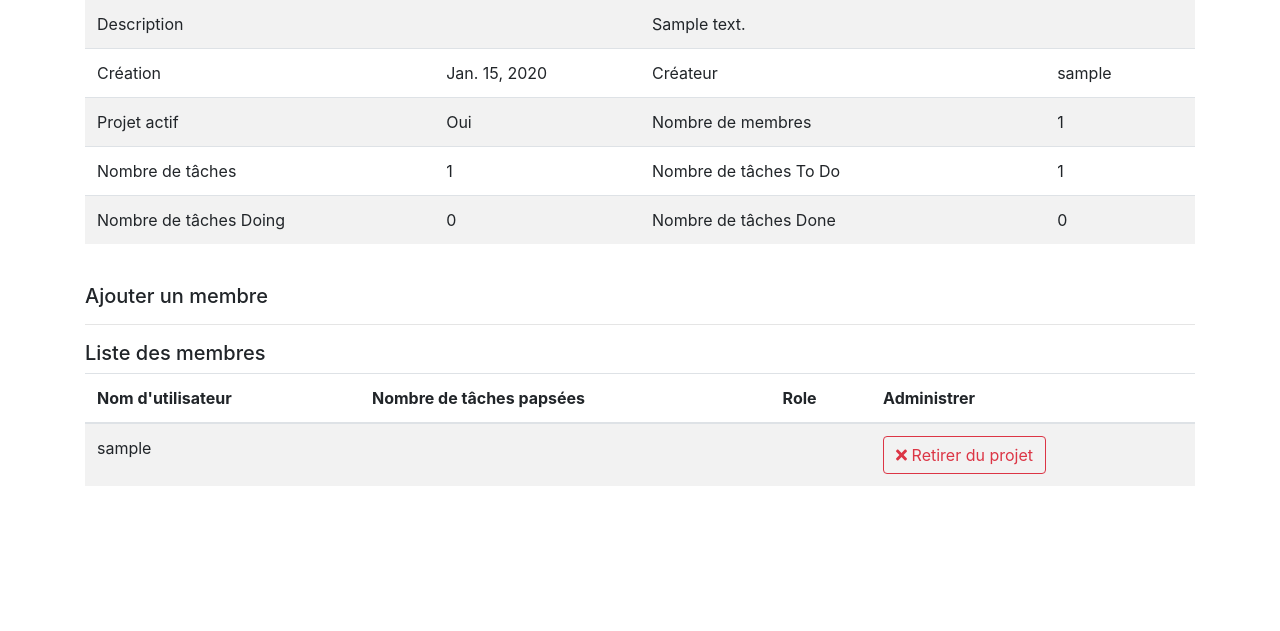
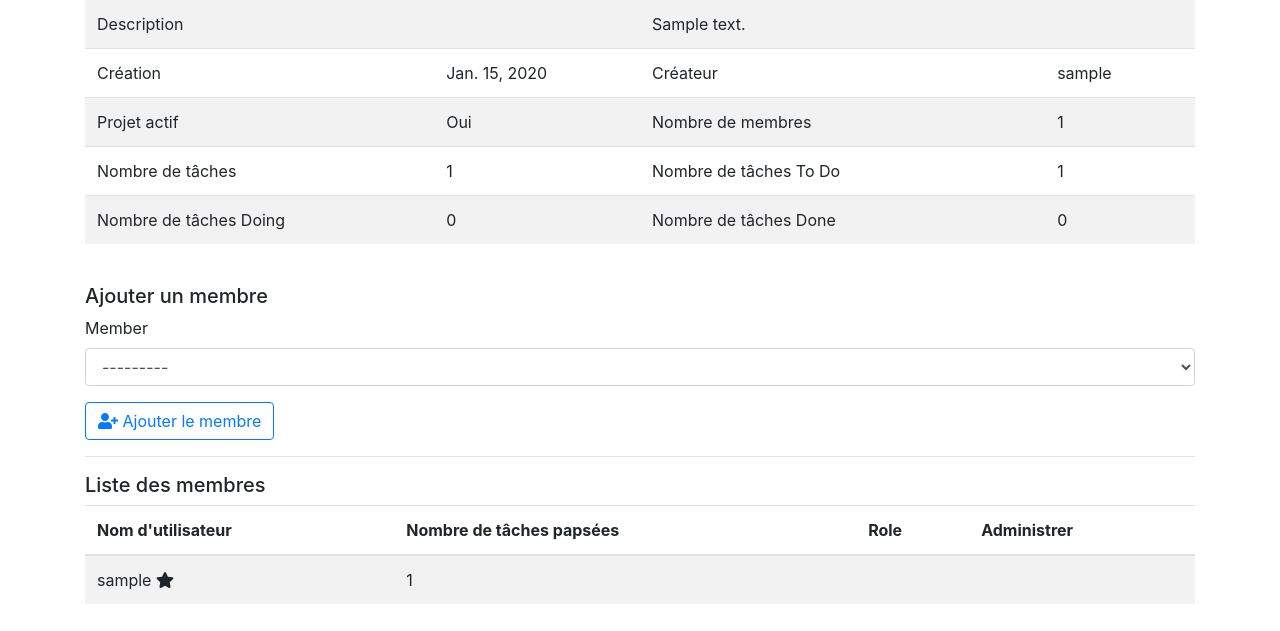
Before and after one commit to nanoy42/yogo, a Django app: page /projects/project/1 in a window 1280 px wide. Shown: the part 169-800 px from the top of the page. Run offline with Django 3.2, Linux system fonts and the light colour scheme; tables that the repository leaves empty hold one stand-in row (values such as "Sample post"); some libraries are stand-ins or nearby versions.

Commit message:
Gestion des utilisateurs d'un projet

```diff
--- a/projects/forms.py
+++ b/projects/forms.py
@@ -1,8 +1,9 @@
-from django.forms import ModelForm
+from django import forms
 from .models import Project
+from django.contrib.auth.models import User
 
 
-class ProjectForm(ModelForm):
+class ProjectForm(forms.ModelForm):
     class Meta:
         model = Project
         fields = ['title', 'description', 'active']
@@ -10,3 +11,11 @@ class ProjectForm(ModelForm):
             'title': 'Titre du projet',
             'active': 'Projet actif ?',
         }
+
+
+class addMemberForm(forms.Form):
+    def __init__(self, *args, **kwargs):
+        self.projectId = kwargs.pop('projectId')
+        super(addMemberForm, self).__init__(*args, **kwargs)
+        self.fields['member'].queryset = User.objects.exclude(pk__in=Project.objects.get(pk=self.projectId).users.all())
+    member = forms.ModelChoiceField(queryset=User.objects.all())
--- a/projects/templates/projects/project.html
+++ b/projects/templates/projects/project.html
@@ -1,4 +1,6 @@
 {% extends 'base.html' %}
+{% load project_extra %}
+{% load bootstrap4 %}
 {% block content %}
 <h2>{{project.title}}</h2>
 <ul class="nav nav-tabs">
@@ -54,6 +56,11 @@ ajouter une tache + liste des taches réparties en colonne + gestion des taches
 <div id="div-members" style="display:block">
 <br>
 <h5>Ajouter un membre</h5>
+<form method="post" action="" class="form">
+	{% csrf_token %}
+	{% bootstrap_form addMemberForm %}
+	<button class="btn btn-outline-primary"><i class="fa fa-user-plus"></i> Ajouter le membre</button>
+</form>
 <hr>
 <h5>Liste des membres</h5>
 <table class="table table-striped">
@@ -68,10 +75,10 @@ ajouter une tache + liste des taches réparties en colonne + gestion des taches
 	<tbody>
 		{% for member in project.users.all %}
 		<tr>
-			<td>{{member.username}}</td>
+			<td>{{member.username}} {% if member == project.owner %}<i class="fa fa-star"></i>{% endif %}</td>
+			<td>{{taken_tasks|index:forloop.counter0}}</td>
 			<td></td>
-			<td></td>
-			<td><a class="btn btn-outline-danger" href="#"><i class="fa fa-times"></i> Retirer du projet</a> </td>
+			<td>{% if member != project.owner %}<a class="btn btn-outline-danger" href="{% url 'projects:deleteUserFromProject' project.pk member.pk %}"><i class="fa fa-times"></i> Retirer du projet</a>{% endif %}</td>
 		</tr>
 		{% endfor %}
 	</tbody>
--- /dev/null
+++ b/projects/templatetags/project_extra.py
@@ -0,0 +1,10 @@
+from django import template
+
+register = template.Library()
+
+@register.filter
+def index(List, i):
+    try:
+        return List[int(i)]
+    except:
+        return 0
--- a/projects/urls.py
+++ b/projects/urls.py
@@ -7,4 +7,5 @@ urlpatterns = [
     path('mytasks', views.mytasks, name="mytasks"),
     path('newproject', views.newProject, name="newproject"),
     path('project/<int:id>', views.project, name="project"),
+    path('deleteUserFromProject/<int:project_id>/<int:user_id>', views.deleteUserFromProject, name="deleteUserFromProject"),
 ]
--- a/projects/views.py
+++ b/projects/views.py
@@ -1,7 +1,9 @@
 from django.shortcuts import render, redirect
 from django.urls import reverse
 from .models import Task, Project
-from .forms import ProjectForm
+from .forms import ProjectForm, addMemberForm
+from django.contrib import messages
+from django.contrib.auth.models import User
 # Create your views here.
 
 
@@ -39,4 +41,26 @@ def project(request, id):
     count_task_todo = project.task_set.filter(status=Task.State.TODO).count()
     count_task_doing = project.task_set.filter(status=Task.State.DOING).count()
     count_task_done = project.task_set.filter(status=Task.State.DONE).count()
-    return render(request, 'projects/project.html', {'active': 2, 'project': project, 'todo': count_task_todo, 'doing': count_task_doing, 'done': count_task_done})
+    taken_tasks = []
+    for user in project.users.all():
+        taken_tasks.append(project.task_set.filter(userAssigned=user).count())
+    memberForm = addMemberForm(request.POST or None, projectId=id)
+    if(memberForm.is_valid()):
+        member = memberForm.cleaned_data['member']
+        if member in project.users.all():
+            messages.error(request, 'Cet utilisateur est déjà dans le projet')
+        else:
+            project.users.add(member)
+            messages.success(request, "L'utilisateur a bien été ajouté")
+    return render(request, 'projects/project.html', {'active': 2, 'project': project, 'todo': count_task_todo, 'doing': count_task_doing, 'done': count_task_done, 'taken_tasks': taken_tasks, 'addMemberForm': memberForm})
+
+
+def deleteUserFromProject(request, user_id, project_id):
+    project = Project.objects.get(pk=project_id)
+    user = User.objects.get(pk=user_id)
+    if(user not in project.users.all()):
+        messages.error(request, "L'utilisateur n'est pas dans le projet")
+    else:
+        project.users.remove(user)
+        messages.success(request, "L'utilisateur a bien été retiré du projet")
+    return redirect(reverse('projects:project', kwargs={'id':project_id}))
```
